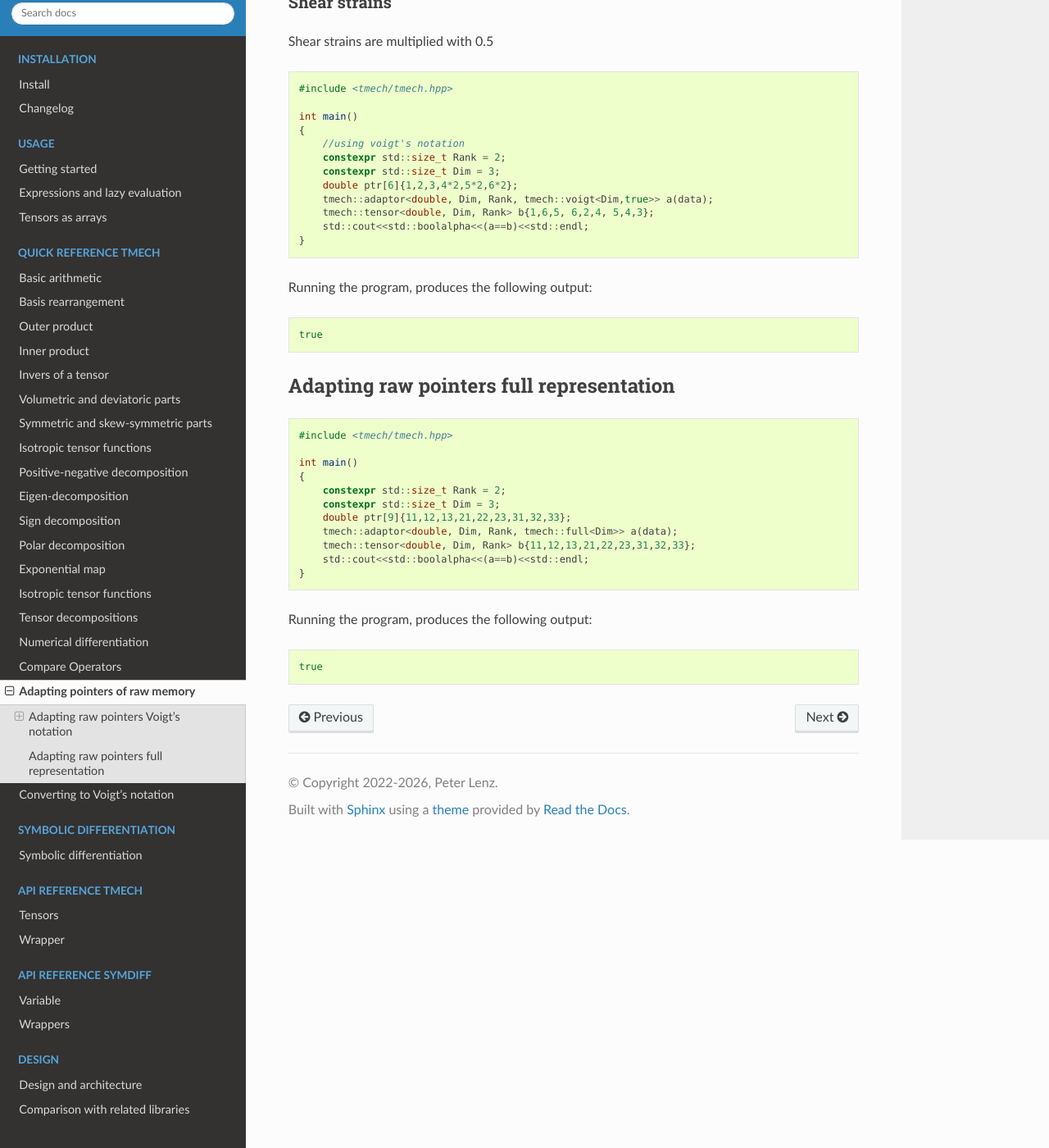
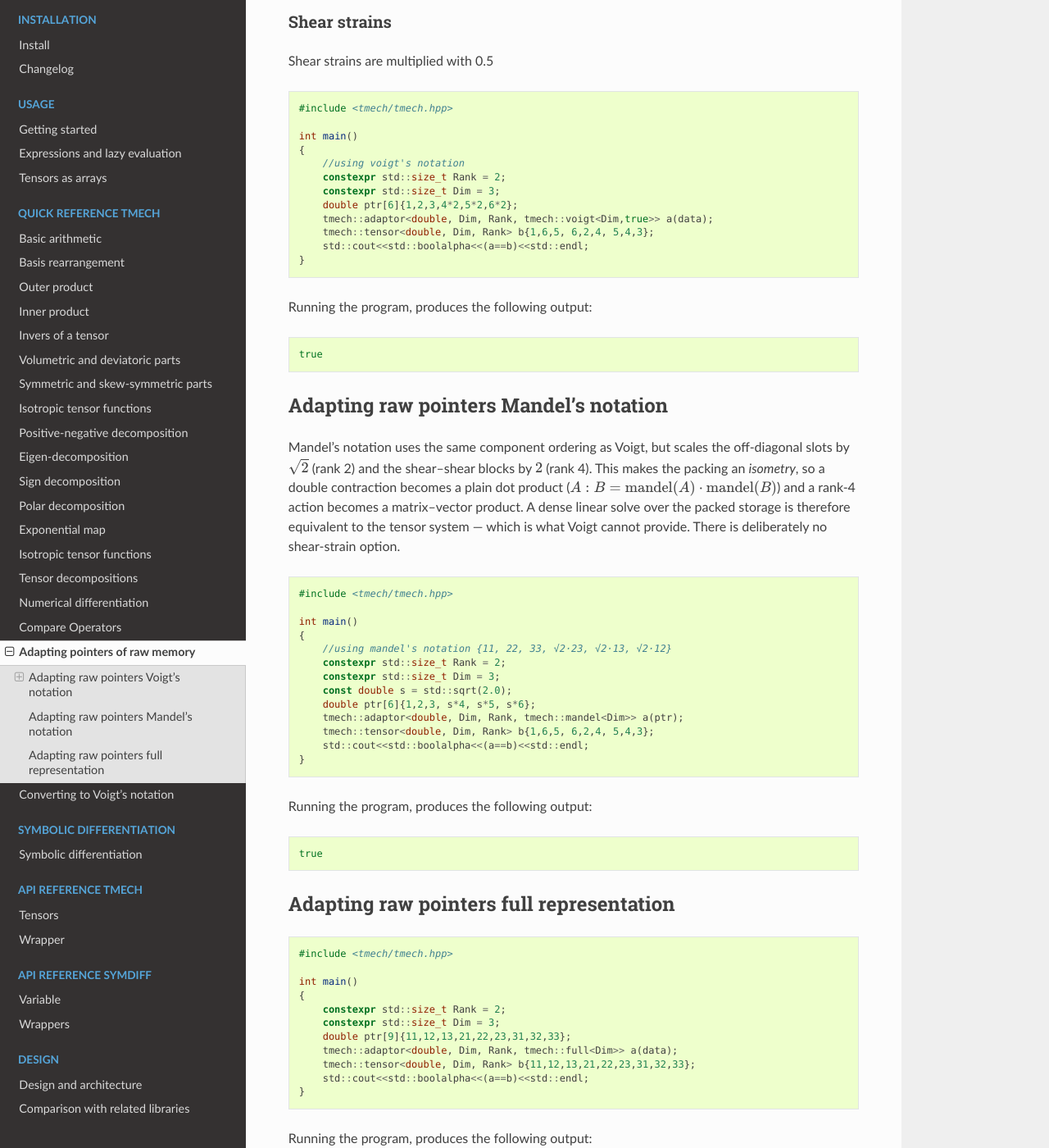
Before and after one commit to petlenz/tmech, a Sphinx documentation site: the page built from docs/source/api/adaptor.rst, in a window 1280 px wide and 1400 px high, scrolled down 835 px. Shown: the whole window at 82% size. Built offline with Sphinx 7.4.7 and the Read the Docs theme 3.1.0, drawn with Linux system fonts in a browser that asks for light colours; formulas are drawn with MathJax 3; some of the changed text lies outside the part shown.

Commit message:
Add Mandel notation adaptor tag beside voigt (#30)
Add a `mandel<Dim>` tag to the adaptor family, mapping a symmetric rank-2
tensor to a length-6 (3D) / length-3 (2D) array and a rank-4 tensor to a
6x6 / 3x3 matrix. It reuses voigt's component ordering and index maps but
carries the isometric sqrt(2) weight on the off-diagonal slots, so that

  A : B     == mandel(A) . mandel(B)      (double contraction -> dot product)
  (D : X)   == mandel4(D) . mandel2(X)    (rank-4 action -> matrix-vector)

which makes a dense LU solve / inf-norm over the packed storage equivalent
to the tensor system. Voigt cannot provide this. There is deliberately no
_ShearStrain option: a single self-inverse scaling is the whole point.

Rank-4 packing is pure element-wise index mapping (no pair-order recursion),
so a minor-symmetric but major-asymmetric tensor packs without a spurious
major transpose.

Also add the free function `convert_tensor_to_mandel` for the direct packing
path, mirroring `convert_tensor_to_voigt`.

Tests (7): explicit 2D/3D packing, round-trip (rank 2 & 4, 2D & 3D), the
inner-product isometry, rank-4 operator equivalence, packed-storage solve
equivalence, and free-function agreement. All 685 tests pass.

```diff
--- a/docs/source/api/adaptor.rst
+++ b/docs/source/api/adaptor.rst
@@ -11,6 +11,7 @@ The class `adaptor` can adapt one-dimensional raw memory pointers in place, and
 Different memory layouts are implemented for second and fourth order tensors
 
 - Voigt's notation for second and fourth order tensors
+- Mandel's notation for second and fourth order tensors
 - Full representation for second and fourth order tensors
 
 Full functionality of all available functions remains.
@@ -66,6 +67,40 @@ Running the program, produces the following output:
 
     true
 
+Adapting raw pointers Mandel's notation
+---------------------------------------
+
+Mandel's notation uses the same component ordering as Voigt, but scales the
+off-diagonal slots by :math:`\sqrt{2}` (rank 2) and the shear--shear blocks by
+:math:`2` (rank 4). This makes the packing an *isometry*, so a double
+contraction becomes a plain dot product
+(:math:`A:B = \mathrm{mandel}(A)\cdot\mathrm{mandel}(B)`) and a rank-4 action
+becomes a matrix--vector product. A dense linear solve over the packed storage
+is therefore equivalent to the tensor system --- which is what Voigt cannot
+provide. There is deliberately no shear-strain option.
+
+.. code::
+
+    #include <tmech/tmech.hpp>
+
+    int main()
+    {
+        //using mandel's notation {11, 22, 33, √2·23, √2·13, √2·12}
+        constexpr std::size_t Rank = 2;
+        constexpr std::size_t Dim = 3;
+        const double s = std::sqrt(2.0);
+        double ptr[6]{1,2,3, s*4, s*5, s*6};
+        tmech::adaptor<double, Dim, Rank, tmech::mandel<Dim>> a(ptr);
+        tmech::tensor<double, Dim, Rank> b{1,6,5, 6,2,4, 5,4,3};
+        std::cout<<std::boolalpha<<(a==b)<<std::endl;
+    }
+
+Running the program, produces the following output:
+
+.. code::
+
+    true
+
 Adapting raw pointers full representation
 -----------------------------------------
 
```
Also changed, not shown: CHANGELOG.md (+9 -0 lines), 4 other files.
